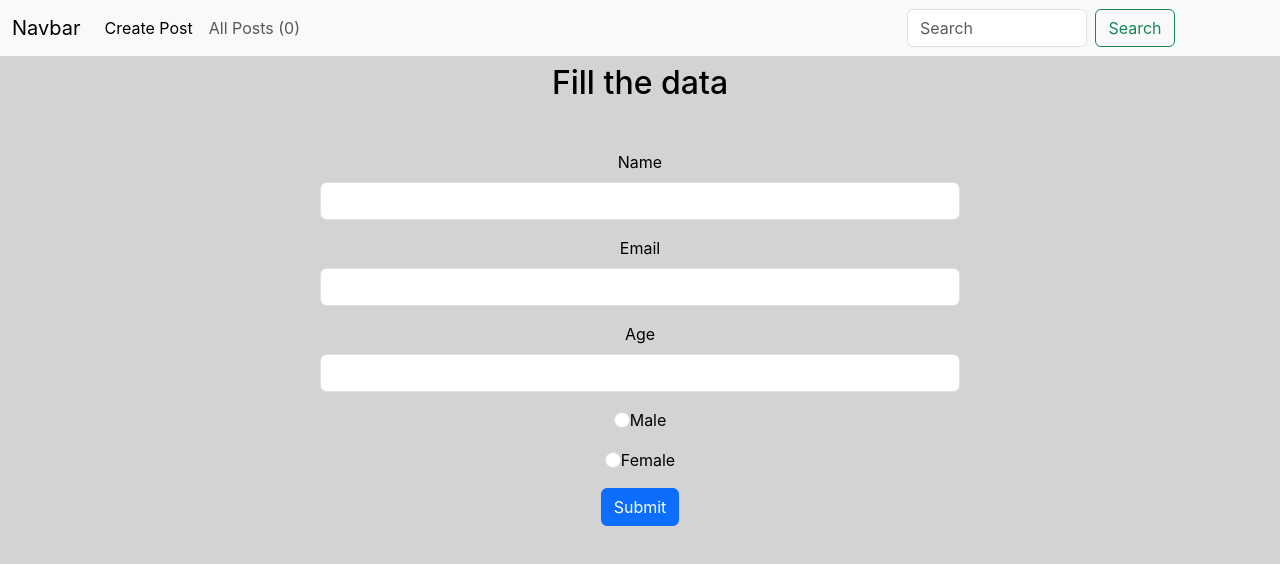
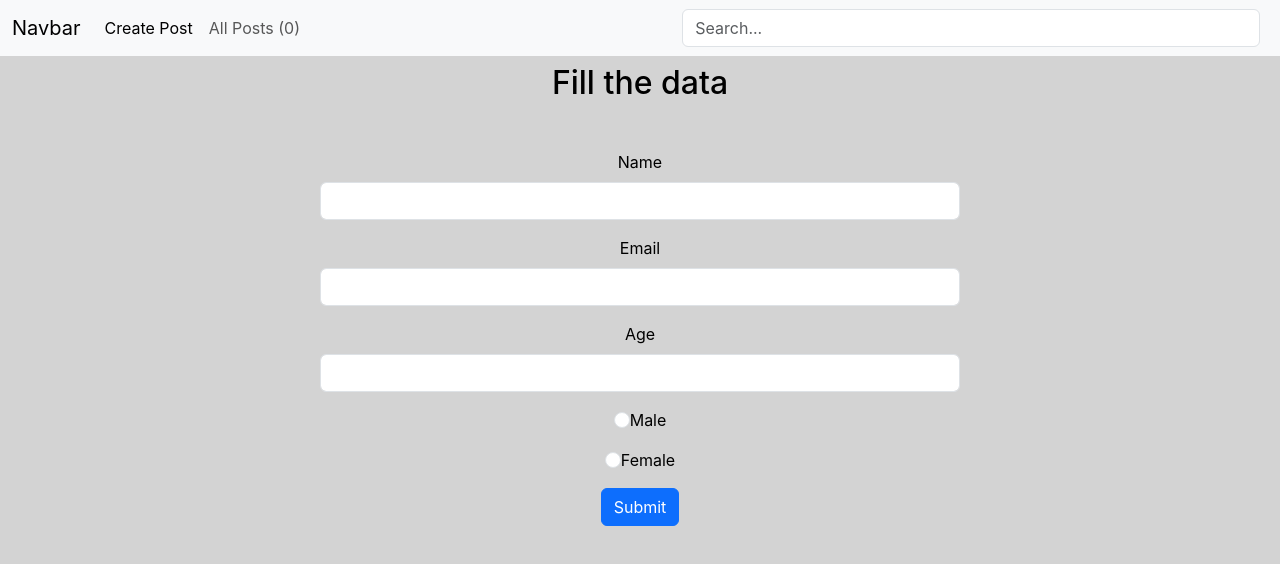
Before and after one commit to Sanket176/Crud-App-Thunk, a React (Vite) app: page / in a window 1280 px wide. Shown: the top 564 px of the page. Built offline with nearby package versions, Linux system fonts and the light colour scheme.

Commit message:
added Search data logic

```diff
--- a/src/components/Navbar.jsx
+++ b/src/components/Navbar.jsx
@@ -1,10 +1,17 @@
-import React from 'react'
+import React,{useEffect, useState} from 'react'
 import { Link } from 'react-router-dom';
-import { useSelector } from 'react-redux';
+import { useSelector, useDispatch } from 'react-redux';
+import { searchUser } from '../redux/features/useDetailSlice';
 
 const Navbar = () => {
-    const users = useSelector((state)=>state.app.users)
-    // console.log("IN navbar component, uses data",users);
+    const users = useSelector((state)=>state.app.users);
+    const dispatch = useDispatch();
+    const [searchData, setSearchData] = useState("");
+
+    //as page mount or searchData changes, dispatch this data into the store.
+    useEffect(()=>{
+      dispatch(searchUser(searchData));
+    },[searchData])
 
   return (
     <>
@@ -37,16 +44,15 @@ const Navbar = () => {
                 </Link>
               </li>
             </ul>
-            <form className="d-flex" role="search">
+            <form className="d-flex w-50" role="search">
               <input
-                className="form-control me-2 w-50"
+                className="form-control me-2 w-100"
                 type="search"
-                placeholder="Search"
+                value={searchData}
+                placeholder="Search..."
                 aria-label="Search"
+                onChange={(e)=>setSearchData(e.target.value)}
               />
-              <button className="btn btn-outline-success" type="submit">
-                Search
-              </button>
             </form>
           </div>
         </div>
--- a/src/components/Read.jsx
+++ b/src/components/Read.jsx
@@ -13,7 +13,7 @@ const Read = () => {
   const [showPopup, setShowPopup] = useState(false);
   //STORE->state->app has the data(i.e.  user, loading, error)
   //We are taking users and loading here
-  const {users, loading} = useSelector((state)=> state.app);
+  const {users, loading, searchData} = useSelector((state)=> state.app);
 
   //to hit the API on page reload. Need dispatch to trigger the API to show data
   useEffect(() => {
@@ -40,7 +40,18 @@ const Read = () => {
       {showPopup && <Popup id={id} setShowPopup={setShowPopup} />}
 
       <h2>All data</h2>
-      {users  && users.map((ele)=>{
+      {users  &&
+
+      users.filter((ele)=>{
+        if(!searchData){//if no searchData, then return the
+          return ele;
+        }else{
+          return ele.name.toLowerCase().includes(searchData.toLowerCase());
+        }
+      })
+
+      // 1st check filter data, then will map over that data
+      .map((ele)=>{
           return <div key={ele.id} className="card mx-auto mt-4" style={{ width: "18rem" }}>
           <div  className="card-body my-3">
             <h5 className="card-title">{ele.name}</h5>
--- a/src/redux/features/useDetailSlice.js
+++ b/src/redux/features/useDetailSlice.js
@@ -81,6 +81,13 @@ export const userDetail = createSlice({
     users: [],
     loading: false,
     error: null,
+    searchData: [],
+  },
+
+  reducers: {
+    searchUser: (state, action) =>{
+        state.searchData = action.payload;
+    },
   },
 
   extraReducers: (builder) => {//We'll handle PROMISE here
@@ -146,3 +153,6 @@ export const userDetail = createSlice({
 });
 
 export default userDetail.reducer;
+
+//the way to export reducers
+export const {searchUser} = userDetail.actions;
```
